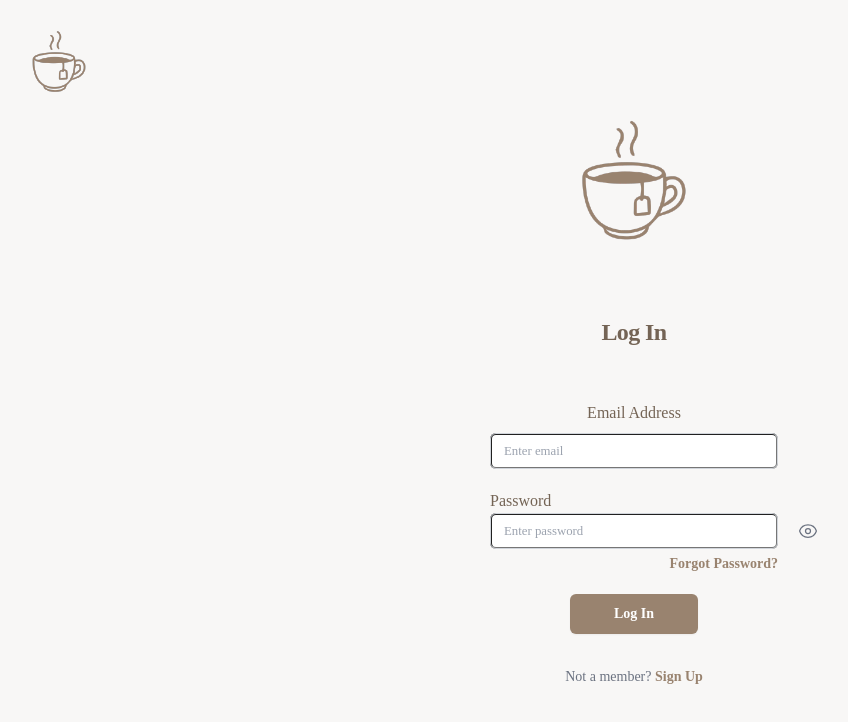
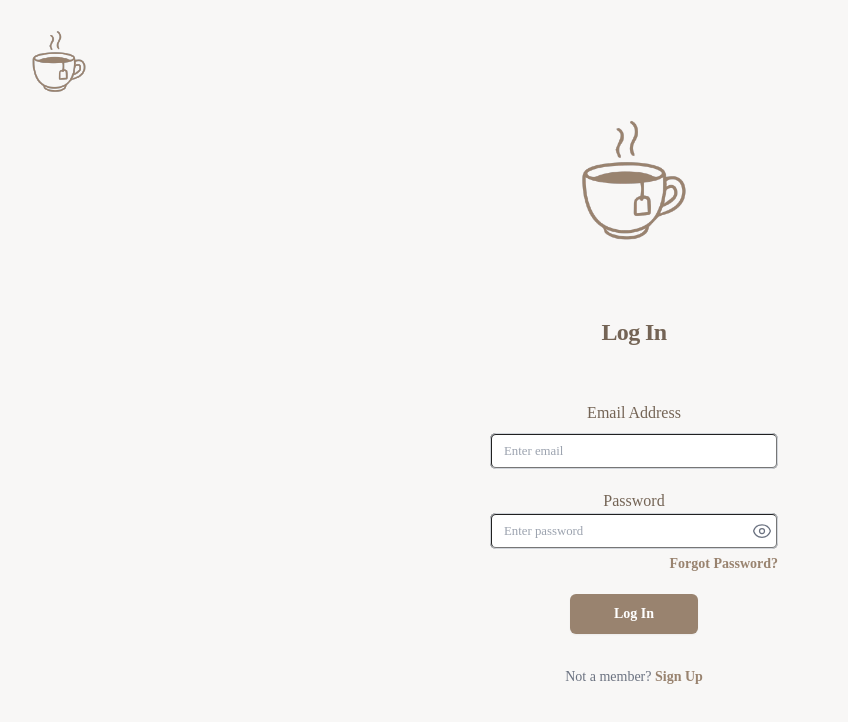
Before and after one commit to Oasis-NEU/s26-group-9, a React (Vite) app in the folder react-appp/: page /login in a window 1280 px wide. Shown: the top 722 px of the page, without its empty margins (6-854 px from the left). Built offline with nearby package versions, Linux system fonts and the light colour scheme; a web font is replaced by a local one.

Commit message:
Fixed password label on log in

```diff
--- a/react-appp/src/pages/log-in.css
+++ b/react-appp/src/pages/log-in.css
@@ -91,7 +91,7 @@ body {
 .login-form .password-toggle {
     position: absolute;
     top: 50%;
-    right: -2.5rem;
+    right: 0.4rem;
     transform: translateY(-50%);
     background: none;
     border: none;
@@ -157,7 +157,7 @@ body {
 
 .password-header .login-label {
     margin: 0;
-    text-align: left;
+    text-align: center;
 }
 
 .forgot-password-wrapper {
```
